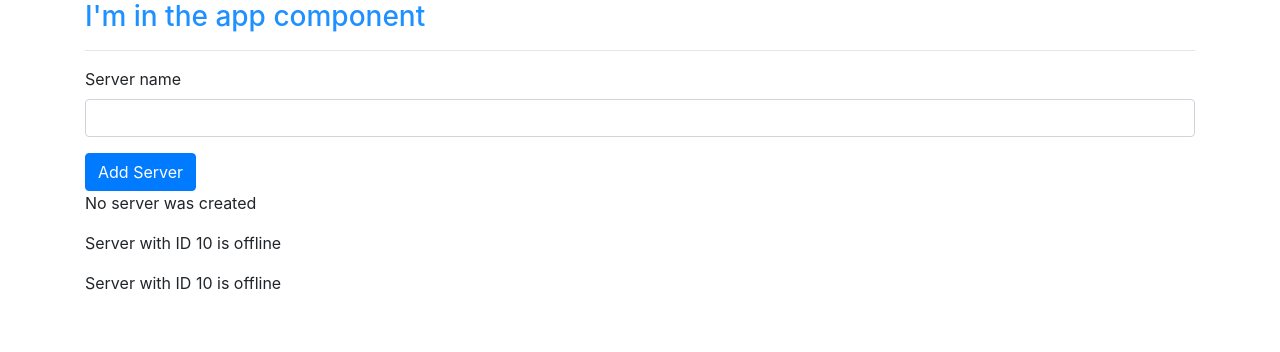
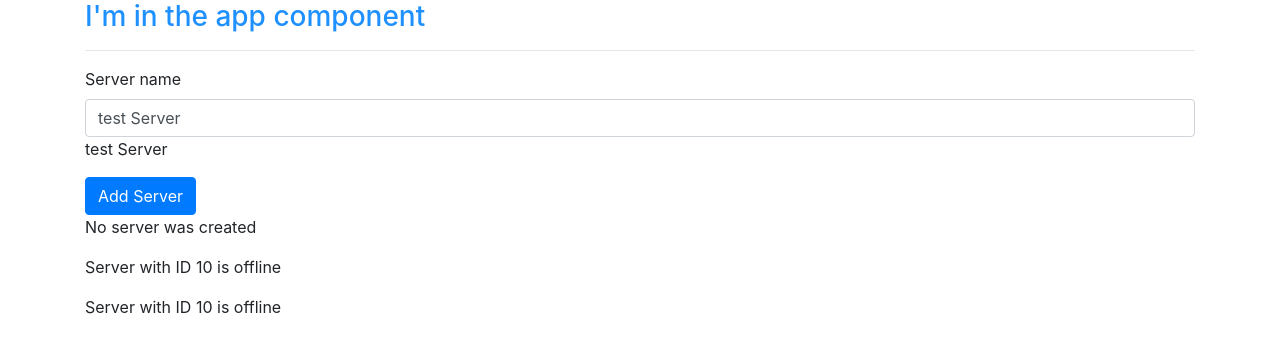
Before and after one commit to dhruvaprajapati/angular4starter, an Angular app: page / in a window 1280 px wide. Shown: the top 352 px of the page. Built offline with nearby package versions, Linux system fonts and the light colour scheme.

Commit message:
Two way data binding passing values

```diff
--- a/src/app/servers/servers.component.html
+++ b/src/app/servers/servers.component.html
@@ -1,8 +1,13 @@
 <label>Server name</label>
+<!--<input
+  type="text"
+  class="form-control"
+  (input)="onUpdateServerName($event)"
+>-->
 <input
   type="text"
   class="form-control"
-  (input)="onUpdateServerName($event)"
+  [(ngModel)]="serverName"
 >
 <p>{{ serverName }}</p>
 <button class="btn btn-primary"
--- a/src/app/servers/servers.component.ts
+++ b/src/app/servers/servers.component.ts
@@ -14,7 +14,7 @@ export class ServersComponent implements OnInit {
 
   allowNewServer = false;
   serverCreationStatus = 'No server was created';
-  serverName = '';
+  serverName = 'test Server';
   constructor() {
     setTimeout(() => { this.allowNewServer = true; } , 2000);
   }
```
